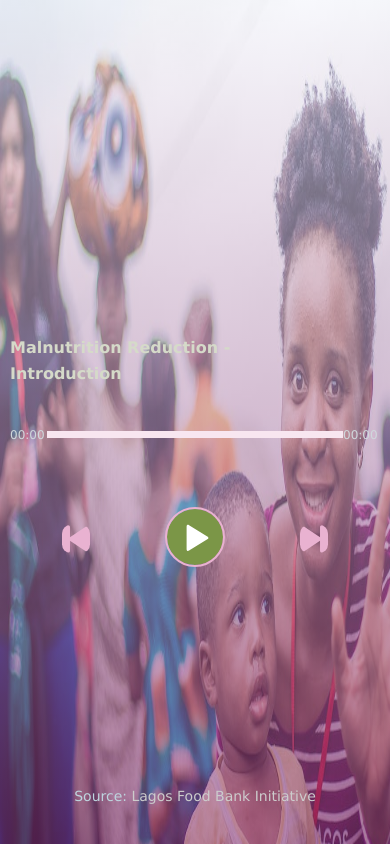
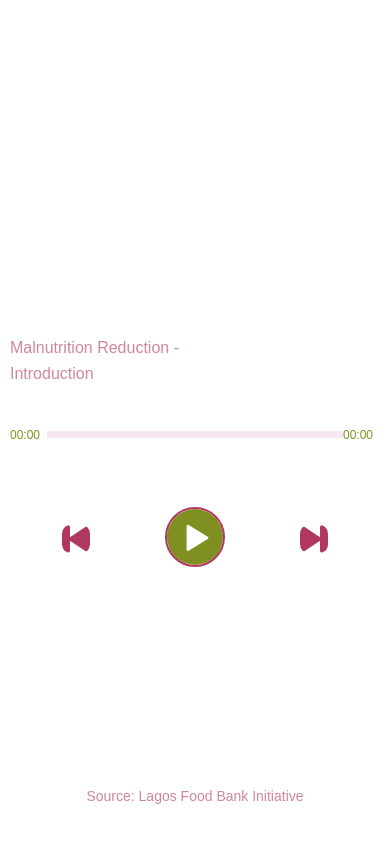
Before and after one commit to she-code-africa/HackFest-22-Nutrifest, a plain HTML site: page index.html in a window 390 px wide. Drawn offline with Linux system fonts and the light colour scheme; a web font is replaced by a local one.

Commit message:
improved the ui

```diff
--- a/resources/style.css
+++ b/resources/style.css
@@ -1,16 +1,16 @@
 /* Set the body defaults */
+@import url('https://fonts.googleapis.com/css2?family=family=Nunito:ital,wght@0,200;1,200&display=swap');
 html {
-  font-family: sans-serif;
+  font-family: 'Nunito', sans-serif;
   -webkit-text-size-adjust: 100%;
   -ms-text-size-adjust: 100%;
-  background-image: linear-gradient(#f5f6fc85, #75135d98),
-    url("./images/lfbi-img-2.jpeg");
   background-repeat: no-repeat;
   object-fit: cover;
   width: 100%;
   height: 100%;
   overflow: hidden;
   background-size: 500px 1000px;
+  background-color: #fff;
 }
 
 body {
@@ -46,15 +46,13 @@ body {
   right: 0;
   bottom: 0;
   left: 0;
-  font-family: Verdana, Geneva, Tahoma, sans-serif;
-  font-size: 15px;
   line-height: 24px;
   color: #555;
   z-index: 1;
 }
 
 a {
-  color: #ccc;
+  color: rgba(176, 55, 93, 0.601);
   text-decoration: none;
   -webkit-tap-highlight-color: transparent;
 }
@@ -94,13 +92,12 @@ div#share {
   background-size: cover;
   margin: auto;
   padding: 10px 0;
-  /* color: #bdd4de; */
 }
 
 div#source {
   font-size: 14px;
   text-align: center;
-  color: rgb(189, 212, 222);
+  color: rgba(176, 55, 93, 0.601);
   position: fixed;
   left: 0px;
   bottom: 80px;
@@ -141,13 +138,14 @@ progress[value]::-moz-progress-bar {
 }
 
 progress[value]::-webkit-progress-value {
-  background-color: #ad4982;
+  background-color: rgb(176, 55, 93);
 }
 
 .time-container {
   font-weight: 400;
   font-size: 12px;
-  color: #cfd8dc;
+  color: rgb(127, 144, 32);
+  font-weight: bold;
   height: 35px;
   width: 100%;
   margin: 0 auto;
@@ -387,7 +385,7 @@ div#amplitude-left
   height: 60px;
   cursor: pointer;
   margin: auto;
-  border: 2px solid rgb(233, 178, 209);
+  border: 2px solid rgb(176, 55, 93);
   border-radius: 50%;
 }
 
@@ -444,8 +442,9 @@ div#amplitude-left div#player-left-bottom div#control-container:after {
 div#amplitude-left div#player-left-bottom div#meta-container {
   text-align: start;
   width: 50%;
-  color: #d5dac9;
-  font-weight: bold;
+  /* color: rgb(127, 144, 32); */
+  color: rgba(176, 55, 93, 0.601);
+  /* font-weight: bold; */
   font-size: 16px;
   line-height: 26px;
   position: relative;
@@ -470,7 +469,6 @@ div#amplitude-left
   color: #bdd4de;
   font-size: 14px;
   font-weight: 700;
-  font-family: "Open Sans", sans-serif;
   white-space: nowrap;
   overflow: hidden;
   text-overflow: ellipsis;
@@ -537,7 +535,7 @@ div#amplitude-right div.song span.song-duration {
   width: 55px;
   text-align: center;
   line-height: 45px;
-  color: #bdd4de;
+  color: rgb(127, 144, 32);
   font-size: 16px;
   font-weight: 500;
 }
@@ -587,7 +585,7 @@ div#amplitude-right div.song:after {
   .time-container {
     font-weight: 400;
     font-size: 12px;
-    color: #cfd8dc;
+    color: rgb(127, 144, 32);
     height: 35px;
     width: 100%;
     margin: 0 auto;
@@ -666,7 +664,7 @@ div#amplitude-right div.song:after {
   .time-container {
     font-weight: 400;
     font-size: 12px;
-    color: #cfd8dc;
+    color: rgb(127, 144, 32);
     height: 35px;
     width: 70%;
     margin: 0 auto;
```
Also changed, not shown: 1 other file.
